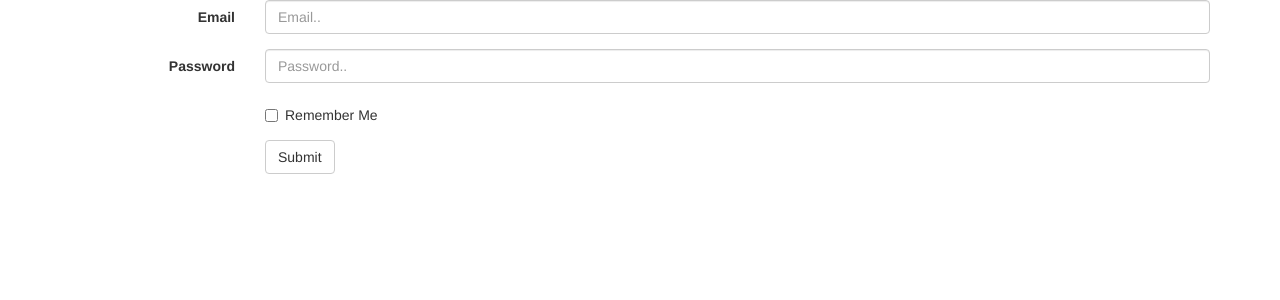
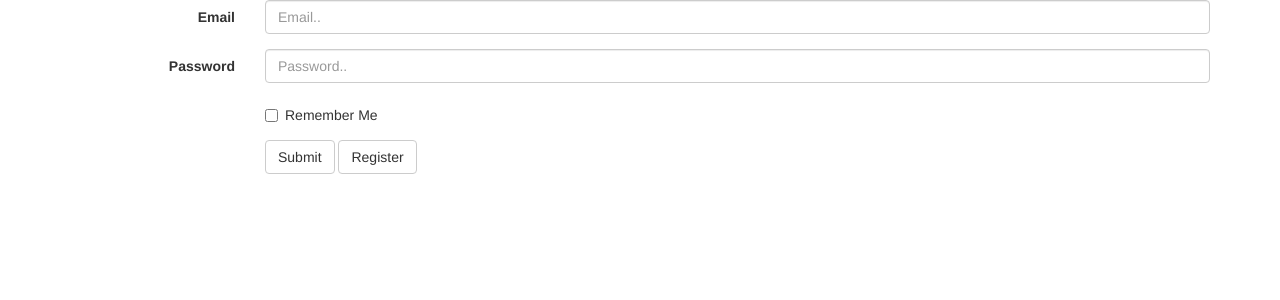
Before and after one commit to cryptosan/flask-board, a Flask app: page /auth/ in a window 1280 px wide. Shown: the top 300 px of the page. Run offline with Flask 2, Linux system fonts and the light colour scheme; some libraries are stand-ins or nearby versions.

Commit message:
Edit 2015-05-14 - Add Todo into views.py - Add register button into login.html

```diff
--- a/app/auth/views.py
+++ b/app/auth/views.py
@@ -6,6 +6,7 @@ from flask.ext.login import login_required, current_user
 from jinja2 import TemplateNotFound
 from .forms import LoginForm, RegisterForm
 from app.models import User, Role
+from app import db
 
 
 auth = Blueprint('auth', __name__, template_folder='templates')
@@ -39,8 +40,9 @@ def logout():
     return "Logout page"
 
 
-# Todo: Check duplicated user email. / DONE.
-@auth.route('/register')
+# Todo: Check duplicated user email. :
+# Todo: db commit is being got an error about interface. :
+@auth.route('/register', methods=['GET', 'POST'])
 def register():
     form = RegisterForm()
     if form.validate_on_submit():
@@ -54,6 +56,7 @@ def register():
                 role_id=user_role)
             db.session.add(user)
             db.session.commit()
+            return redirect(url_for('auth.login'))
     return render_template('auth/register.html', form=form)
 
 
--- a/app/templates/auth/login.html
+++ b/app/templates/auth/login.html
@@ -28,6 +28,7 @@
 			<div class="form-group">
 				<div class="col-sm-offset-2 col-sm-10">
 					{{ form.submit(class='btn btn-default') }}
+                    <a href="{{ url_for('auth.register') }}" class="btn btn-default">Register</a>
 				</div>
 			</div>
 		</form>
```
Also changed, not shown: 1 other file.
